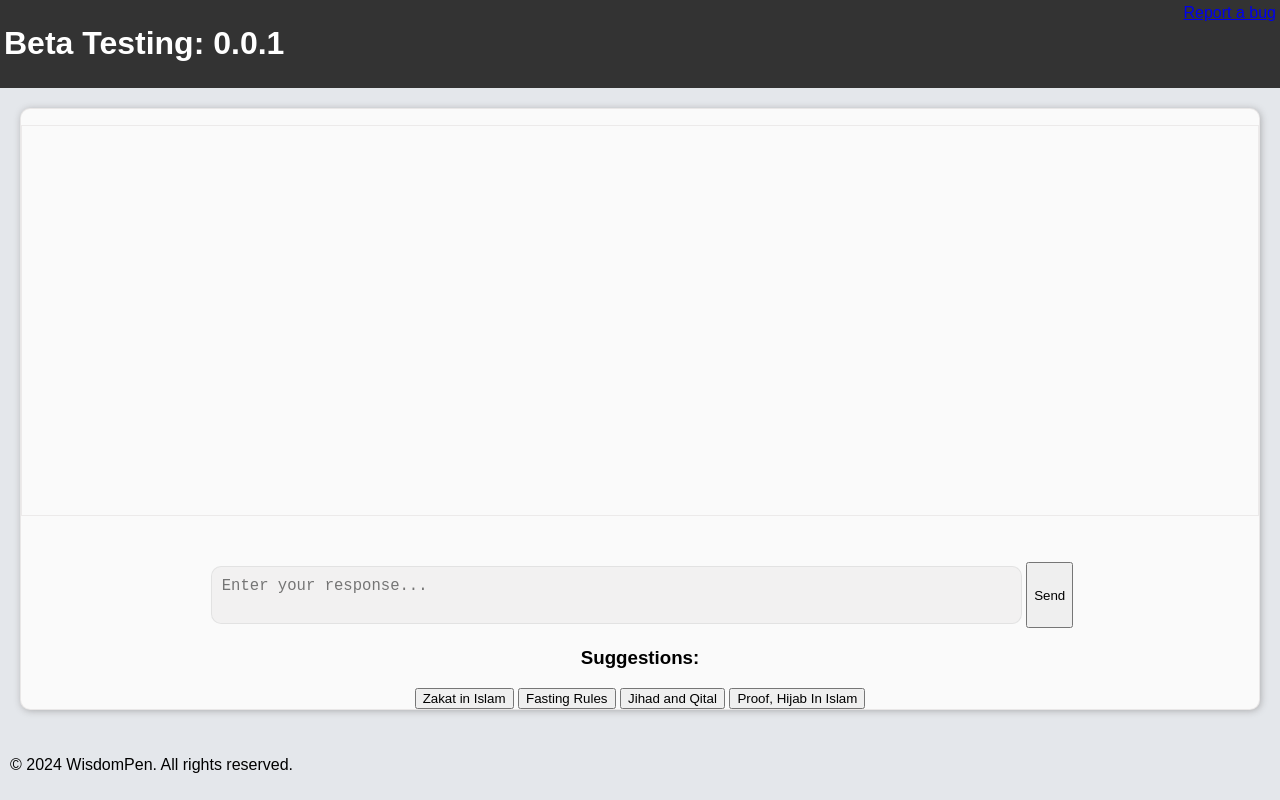
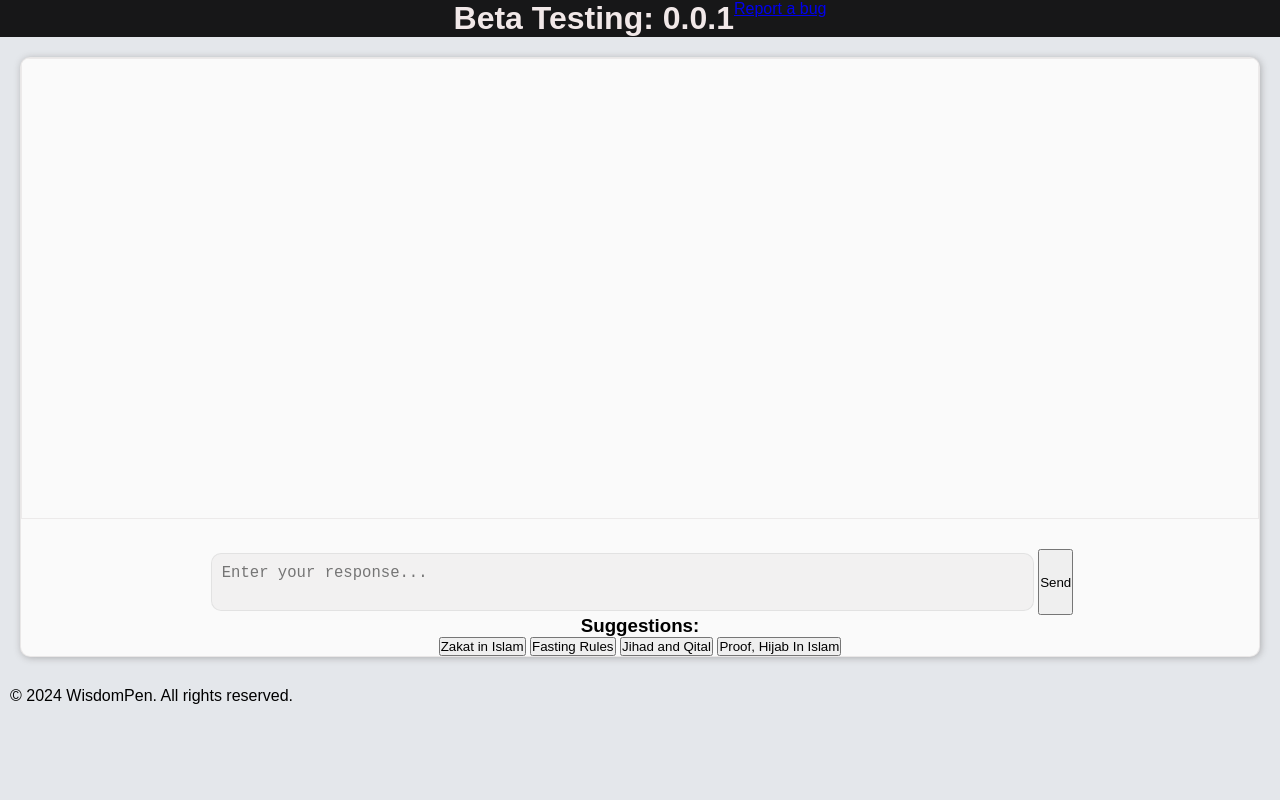
Before and after one commit to 017lead/WisdomPenai.0.01, a plain HTML site: page Chat.html in a window 1280 px wide. Drawn offline with Linux system fonts and the light colour scheme.

Commit message:
Update Chat.html

```diff
--- a/Chat.html
+++ b/Chat.html
@@ -1,11 +1,15 @@
-
-   <!DOCTYPE html>
+<!DOCTYPE html>
 <html lang="en">
 <head>
     <meta charset="UTF-8">
     <meta name="viewport" content="width=device-width, initial-scale=1.0">
     <title>Your Page Title</title>
     <style>
+        * {
+            margin: 0px;
+            padding: 0px;
+            box-sizing: border-box;
+        }
         body {
             font-family: Arial, sans-serif;
             margin: 0;
@@ -20,11 +24,12 @@
 
         header {
             display: flex;
-            justify-content: space-between;
-            padding: 4px;
-            background-color: #333;
-            color: #fff;
+            max-height: 200px;
             text-align: center;
+            justify-content: center;
+            backdrop-filter: blur(20px);
+            background-color: #171718;
+            color: #f1e8e8;
         }
         .chat-messages {
             flex-grow: 1;
@@ -215,6 +220,6 @@
     </script>
 
 
-    <!-- Your scripts here -->
+
 </body>
 </html>
```
